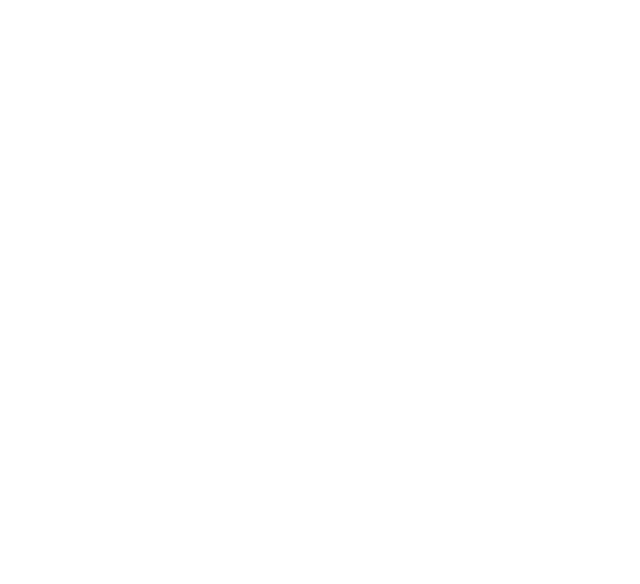
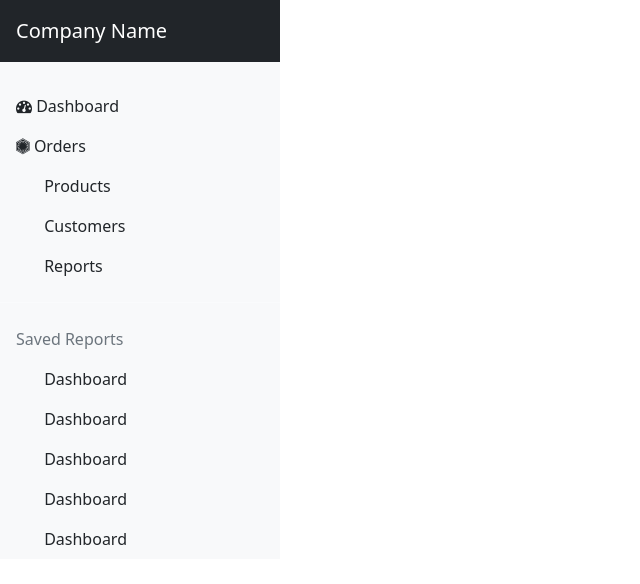
Before and after one commit to raosul/maktab47-panel-ex, a plain HTML site: page index.html in a window 1280 px wide. Shown: the whole page, without its empty margins (0-640 px from the left). Drawn offline with nearby package versions, Linux system fonts and the light colour scheme.

Commit message:
Update index.html

```diff
--- a/index.html
+++ b/index.html
@@ -4,10 +4,109 @@
     <title>Document</title>
     <link href="https://cdn.jsdelivr.net/npm/bootstrap@5.0.1/dist/css/bootstrap.min.css" rel="stylesheet"
         integrity="sha384-+0n0xVW2eSR5OomGNYDnhzAbDsOXxcvSN1TPprVMTNDbiYZCxYbOOl7+AMvyTG2x" crossorigin="anonymous">
+        <link rel="stylesheet" href="https://cdnjs.cloudflare.com/ajax/libs/font-awesome/4.7.0/css/font-awesome.min.css">
     <link rel="stylesheet" href="./style.css">
 </head>
 
 <body>
+
+    <div class="d-flex flex-column flex-shrink-0  text-white bg-light" style="width: 280px;">
+        <div class="bg-dark p-3 mb-4">
+            <a href="/" class="d-flex align-items-center mb-3 mb-md-0 me-md-auto text-white text-decoration-none">
+                <span class="fs-5">Company Name</span>
+            </a>
+        </div>
+
+        <ul class="nav nav-pills flex-column mb-auto bg-light ">
+            <li>
+                <a href="#" class="nav-link text-dark">
+                    <i class="fa fa-tachometer" aria-hidden="true"></i>
+                    Dashboard
+                </a>
+            </li>
+            <li>
+                <a href="#" class="nav-link text-dark">
+                    <i class="fa fa-first-order" aria-hidden="true"></i>
+                    Orders
+                </a>
+            </li>
+            <li>
+                <a href="#" class="nav-link text-dark">
+                    <svg class="bi me-2" width="16" height="16">
+                        <use xlink:href="#speedometer2"></use>
+                    </svg>
+                    Products
+                </a>
+            </li>
+            <li>
+                <a href="#" class="nav-link text-dark">
+                    <svg class="bi me-2" width="16" height="16">
+                        <use xlink:href="#speedometer2"></use>
+                    </svg>
+                    Customers
+                </a>
+            </li>
+            <li>
+                <a href="#" class="nav-link text-dark">
+                    <svg class="bi me-2" width="16" height="16">
+                        <use xlink:href="#speedometer2"></use>
+                    </svg>
+                    Reports
+                </a>
+            </li>
+        </ul>
+        <hr class="">
+
+
+        <ul class="nav nav-pills flex-column mb-auto bg-light ">
+            <li>
+                <a href="#" class="nav-link text-muted">
+                    Saved Reports
+                </a>
+            </li>
+            <li>
+                <a href="#" class="nav-link text-dark">
+                    <svg class="bi me-2" width="16" height="16">
+                        <use xlink:href="#speedometer2"></use>
+                    </svg>
+                    Dashboard
+                </a>
+            </li>
+            <li>
+                <a href="#" class="nav-link text-dark">
+                    <svg class="bi me-2" width="16" height="16">
+                        <use xlink:href="#speedometer2"></use>
+                    </svg>
+                    Dashboard
+                </a>
+            </li>
+            <li>
+                <a href="#" class="nav-link text-dark">
+                    <svg class="bi me-2" width="16" height="16">
+                        <use xlink:href="#speedometer2"></use>
+                    </svg>
+                    Dashboard
+                </a>
+            </li>
+            <li>
+                <a href="#" class="nav-link text-dark">
+                    <svg class="bi me-2" width="16" height="16">
+                        <use xlink:href="#speedometer2"></use>
+                    </svg>
+                    Dashboard
+                </a>
+            </li>
+            <li>
+                <a href="#" class="nav-link text-dark">
+                    <svg class="bi me-2" width="16" height="16">
+                        <use xlink:href="#speedometer2"></use>
+                    </svg>
+                    Dashboard
+                </a>
+            </li>
+        </ul>
+
+    </div>
 
 
     <script src="./app.js"></script>
```
